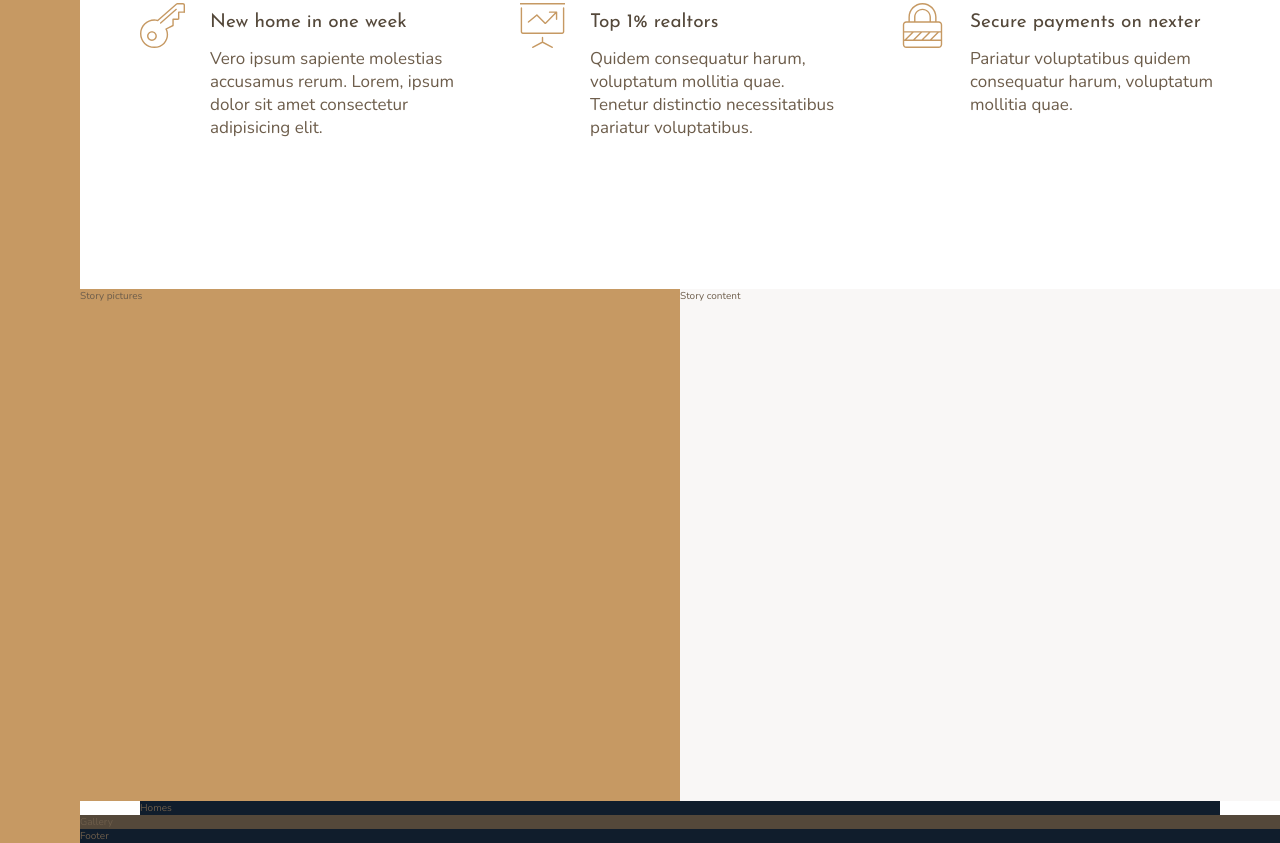
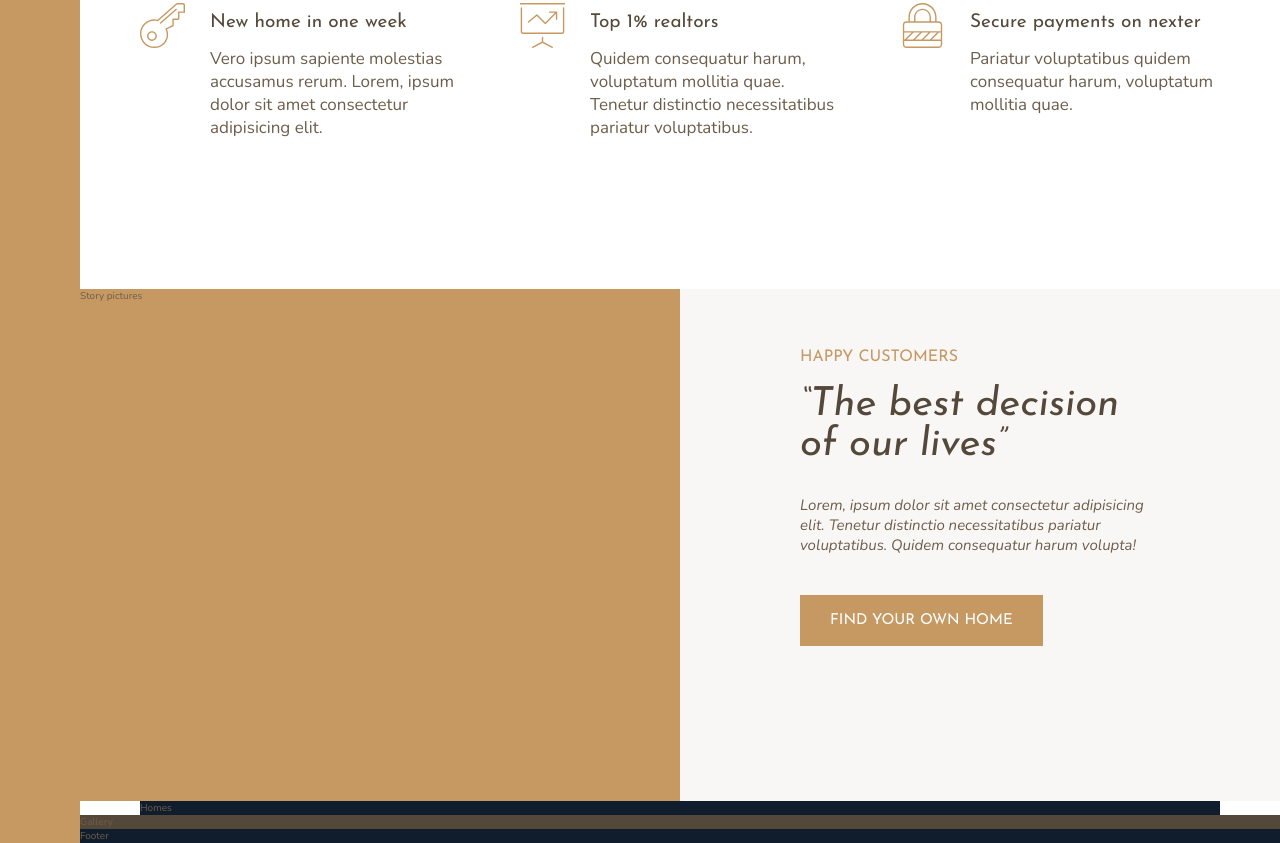
Before and after one commit to andrucz/css-grid-layout, a website: page index.html in a window 1280 px wide. Shown: the part 963-1806 px from the top of the page. Drawn offline with nearby package versions, Linux system fonts and the light colour scheme; files that its build step writes are made by us from their sources.

Commit message:
story section

```diff
--- a/index.html
+++ b/index.html
@@ -81,7 +81,12 @@
   </div>
 
   <div class="story__content">
-    Story content
+    <h3 class="heading-3 mb-sm">Happy Customers</h3>
+    <h2 class="heading-2 heading-2--dark mb-md">&ldquo;The best decision of our lives&rdquo;</h2>
+    <p class="story__text">
+      Lorem, ipsum dolor sit amet consectetur adipisicing elit. Tenetur distinctio necessitatibus pariatur voluptatibus. Quidem consequatur harum volupta!
+    </p>
+    <button class="btn">Find your own home</button>
   </div>
 
   <section class="homes">
--- /dev/null
+++ b/sass/_button.scss
@@ -0,0 +1,16 @@
+.btn {
+  background-color: $color-primary;
+  color: #fff;
+  border: none;
+  border-radius: 0;
+  font-family: $font-display;
+  font-size: 1.5rem;
+  text-transform: uppercase;
+  padding: 1.8rem 3rem;
+  cursor: pointer;
+  transition: all .2s;
+
+  &:hover {
+    background-color: $color-primary-dark;
+  }
+}
--- a/sass/_story.scss
+++ b/sass/_story.scss
@@ -7,5 +7,13 @@
   &__content {
     background-color: $color-grey-light-1;
     grid-column: col-start 5 / full-end;
+
+    padding: 6rem 12rem;
+  }
+
+  &__text {
+    font-size: 1.5rem;
+    font-style: italic;
+    margin-bottom: 4rem;
   }
 }
--- a/sass/_typography.scss
+++ b/sass/_typography.scss
@@ -9,21 +9,25 @@
 
 .heading-2 {
   @extend %heading;
+  font-size: 4rem;
+  font-style: italic;
+  line-height: 1;
+
+  &--light { color: $color-grey-light-1; }
+  &--dark { color: $color-grey-dark-1; }
 }
 
 .heading-3 {
   @extend %heading;
+  font-size: 1.6rem;
+  color: $color-primary;
+  text-transform: uppercase;
 }
 
 .heading-4 {
   @extend %heading;
   font-size: 1.9rem;
 
-  &--light {
-    color: $color-grey-light-1;
-  }
-
-  &--dark {
-    color: $color-grey-dark-1;
-  }
+  &--light { color: $color-grey-light-1; }
+  &--dark { color: $color-grey-dark-1; }
 }
--- /dev/null
+++ b/sass/_utils.scss
@@ -0,0 +1,4 @@
+.mb-sm { margin-bottom: 2rem; }
+.mb-md { margin-bottom: 3rem; }
+.mb-lg { margin-bottom: 4rem; }
+.mb-hg { margin-bottom: 8rem; }
--- a/sass/main.scss
+++ b/sass/main.scss
@@ -1,11 +1,13 @@
-@import "base";
-@import "typography";
+@import 'base';
+@import 'typography';
 
-@import "sidebar";
-@import "header";
-@import "realtors";
-@import "features";
-@import "story";
-@import "homes";
-@import "gallery";
-@import "footer";
+@import 'button';
+@import 'sidebar';
+@import 'header';
+@import 'realtors';
+@import 'features';
+@import 'story';
+@import 'homes';
+@import 'gallery';
+@import 'footer';
+@import 'utils';
```
